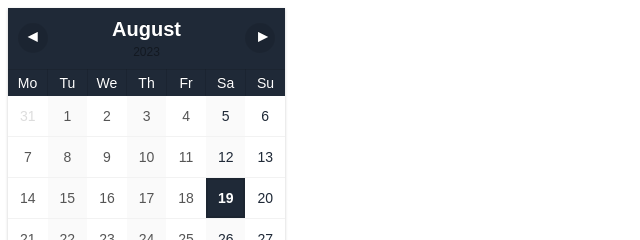
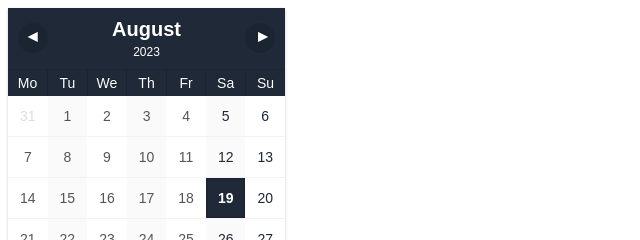
Before and after one commit to alexanderbeutl/notion-kalender, a plain HTML site: page index.html in a window 1280 px wide. Shown: the top 240 px of the page, 0-640 px from the left. Drawn offline with Linux system fonts and the light colour scheme.

Commit message:
Update index.html

```diff
--- a/index.html
+++ b/index.html
@@ -73,7 +73,7 @@ th .any {
     font-weight: normal;
     display: block;
     text-shadow: none;
-    color: rgba(0,0,0,0.4);
+    color: #fff;
     margin-top: 4px;
 }
 tr:nth-child(2) th {
```
